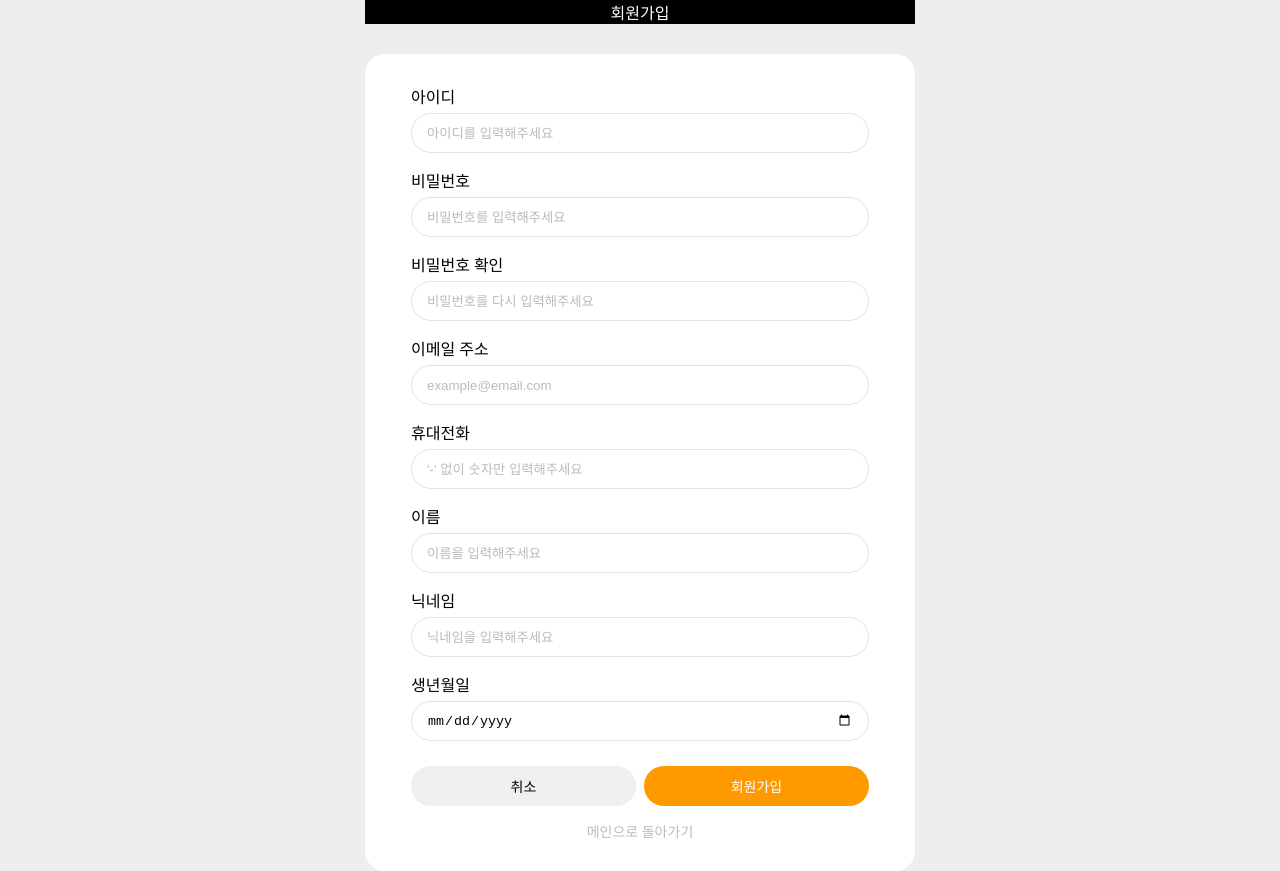
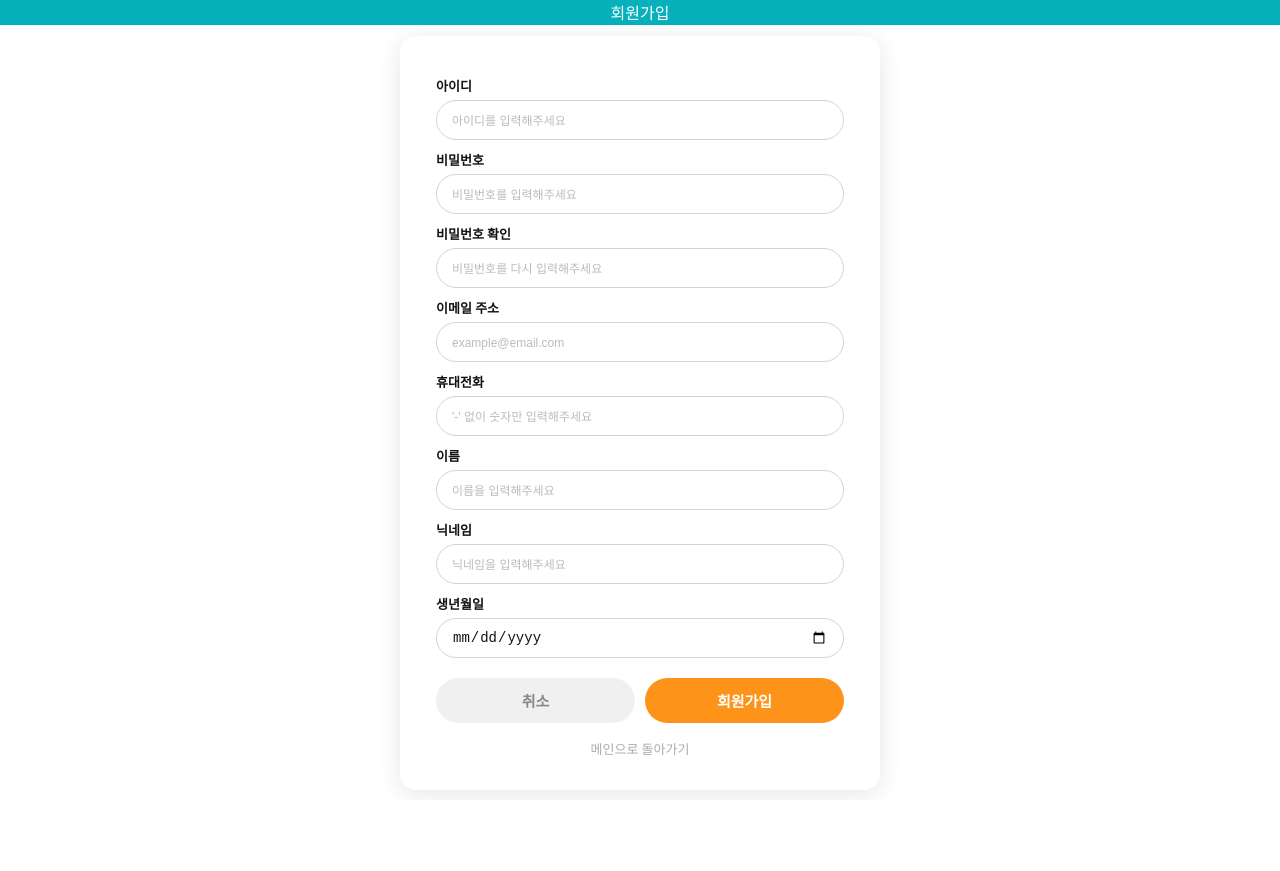
Before and after one commit to ilegood/hlml-client, a React (Vite) app: page /register in a window 1280 px wide. After the commit the page ends 800 px from the top, so only its background shows below. Built offline with nearby package versions, Linux system fonts and the light colour scheme.

Commit message:
register page update

```diff
--- a/src/Components/Layout.jsx
+++ b/src/Components/Layout.jsx
@@ -1,9 +1,11 @@
 import { Outlet } from "react-router";
+import Header from "./Header";
 
 const Layout = () => {
   return (
     <div className="page-shell">
       <main className="page-content">
+        <Header />
         {/* Outlet 자리에 현재 경로에 element 페이지 컴포넌트가 들어감 */}
         <Outlet />
       </main>
--- a/src/Pages/MainPage.jsx
+++ b/src/Pages/MainPage.jsx
@@ -1,4 +1,5 @@
 import { useState, useEffect } from "react";
+import { Link } from "react-router-dom";
 
 const MainPage = () => {
   {
@@ -25,6 +26,8 @@ const MainPage = () => {
   return (
     <>
       <h1>우와웅</h1>
+      <Link to="/register">회원가입</Link>
+      <Link to="/login">로그인</Link>
     </>
   );
 };
--- a/src/Pages/RegisterPage.css
+++ b/src/Pages/RegisterPage.css
@@ -1,99 +1,111 @@
-* {
-  padding: 0;
-  margin: 0;
-  box-sizing: border-box;
+@import "../styles.css";
+
+body {
+  background-color: var(--color-bg);
 }
 
-body {
+.section {
   display: flex;
-  flex-direction: column;
+  justify-content: center;
   align-items: center;
-  background-color: #eee;
-}
-
-.header {
-  background-color: black;
-  color: white;
-  width: 100%;
-  text-align: center;
+  height: calc(100vh - 25px);
 }
 
 .container {
-  margin-top: 30px;
-  padding: 30px;
-  background-color: white;
-  width: 550px;
-  border-radius: 20px;
+  display: flex;
+  flex-direction: column;
+  width: 480px;
+  background-color: var(--color-bg);
+  border-radius: 16px;
+  padding: 40px 36px 32px;
+  box-shadow: 0 4px 24px rgba(0, 0, 0, 0.1);
 }
 
-form {
+label {
   display: flex;
   flex-direction: column;
-  gap: 15px;
-}
-
-form label {
-  display: flex;
-  flex-direction: column;
-  gap: 5px;
-  padding: 0 16px;
+  font-size: 13px;
+  font-weight: 600;
+  color: var(--color-text);
+  margin-bottom: 10px;
 }
 
 input {
-  border: 1px solid #e2e2e2;
+  background-color: var(--color-bg);
+  border: 1.5px solid #d3d3d3;
+  width: 100%;
+  height: 40px;
   border-radius: 50px;
-  height: 40px;
-  padding: 15px;
-  transition: 0.2s ease;
+  padding: 0 15px;
+  margin-top: 5px;
+  font-size: 14px;
+  color: var(--color-text);
+  outline: none;
+  transition:
+    border-color 0.2s,
+    background-color 0.2s;
+}
+
+input::placeholder {
+  color: #bbb;
+  font-size: 12px;
 }
 
 input:focus {
-  outline: none;
-  border: 1px solid #ff9900;
-}
-
-input::placeholder {
-  color: #bbbbbb;
+  border-color: var(--color-active);
+  background-color: #fff8f2;
 }
 
 .button-wrap {
   display: flex;
-  gap: 8px;
-  padding: 0 16px;
+  gap: 10px;
   margin-top: 10px;
 }
 
-.button-wrap button {
+.btn-cancel,
+.btn-submit {
   flex: 1;
-  height: 40px;
+  height: 45px;
+  border-radius: 50px;
   border: none;
-  border-radius: 50px;
-  font-size: 14px;
+  font-size: 15px;
+  font-weight: 600;
   cursor: pointer;
-  transition: 0.2s ease;
+  transition:
+    opacity 0.2s,
+    transform 0.1s;
 }
 
-.button-wrap button[type="button"] {
-  background-color: #eee;
+.btn-cancel {
+  background-color: #f0f0f0;
   color: #888;
 }
 
-.button-wrap button[type="button"]:hover {
-  background-color: #ddd;
-}
-
-.button-wrap button[type="submit"] {
-  background-color: #ff9900;
+.btn-submit {
+  background-color: var(--color-active);
   color: white;
 }
 
-.button-wrap button[type="submit"]:hover {
-  background-color: #e68a00;
+.btn-cancel:hover,
+.btn-submit:hover {
+  opacity: 0.85;
 }
 
-a {
+.btn-cancel:active,
+.btn-submit:active {
+  transform: scale(0.98);
+}
+
+.back-link {
+  display: block;
   text-align: center;
-  font-size: 14px;
+  margin-top: 16px;
+  font-size: 13px;
+  color: #aaa;
   text-decoration: none;
-  color: #bbb;
+  transition: color 0.2s;
 }
+
+.back-link:hover {
+  color: var(--color-active);
+}
--- a/src/Pages/RegisterPage.jsx
+++ b/src/Pages/RegisterPage.jsx
@@ -1,21 +1,25 @@
-// import { useState } from "react";
+import { Link } from "react-router-dom";
 import "./RegisterPage.css";
 
 const RegisterPage = () => {
   return (
     <>
-      <div class="header">회원가입</div>
-      <div class="container">
-        <form action="">
+      <div className="section">
+        <form>
+          <div className="container">
             <label>
               아이디
-            <input type="text" class="id" placeholder="아이디를 입력해주세요" />
+              <input
+                type="text"
+                className="id"
+                placeholder="아이디를 입력해주세요"
+              />
             </label>
             <label>
               비밀번호
               <input
                 type="password"
-              class="pw"
+                className="pw"
                 placeholder="비밀번호를 입력해주세요"
               />
             </label>
@@ -23,19 +27,23 @@ const RegisterPage = () => {
               비밀번호 확인
               <input
                 type="password"
-              class="pw_check"
+                className="pw_check"
                 placeholder="비밀번호를 다시 입력해주세요"
               />
             </label>
             <label>
               이메일 주소
-            <input type="email" class="email" placeholder="example@email.com" />
+              <input
+                type="email"
+                className="email"
+                placeholder="example@email.com"
+              />
             </label>
             <label>
               휴대전화
               <input
-              type="number"
-              class="tel"
+                type="tel"
+                className="tel"
                 placeholder="'-' 없이 숫자만 입력해주세요"
               />
             </label>
@@ -43,7 +51,7 @@ const RegisterPage = () => {
               이름
               <input
                 type="text"
-              class="user_name"
+                className="user_name"
                 placeholder="이름을 입력해주세요"
               />
             </label>
@@ -51,19 +59,27 @@ const RegisterPage = () => {
               닉네임
               <input
                 type="text"
-              class="nickname"
+                className="nickname"
                 placeholder="닉네임을 입력해주세요"
               />
             </label>
             <label>
               생년월일
-            <input type="date" class="birth" />
+              <input type="date" className="birth" />
             </label>
-          <div class="button-wrap">
-            <button type="reset">취소</button>
-            <button type="submit">회원가입</button>
+
+            <div className="button-wrap">
+              <button type="reset" className="btn-cancel">
+                취소
+              </button>
+              <button type="submit" className="btn-submit">
+                회원가입
+              </button>
             </div>
-          <a href="#">메인으로 돌아가기</a>
+            <Link to="/" className="back-link">
+              메인으로 돌아가기
+            </Link>
+          </div>
         </form>
       </div>
     </>
--- /dev/null
+++ b/src/components/Header.css
@@ -0,0 +1,10 @@
+@import "../styles.css";
+.header {
+  display: flex;
+  justify-content: center;
+
+  width: 100%;
+  height: 25px;
+  background-color: var(--color-deactive);
+  color: white;
+}
--- /dev/null
+++ b/src/components/Header.jsx
@@ -0,0 +1,12 @@
+// import { Link } from "react-router-dom";
+import "./Header.css";
+
+const Header = () => {
+  return (
+    <>
+      <div className="header">회원가입</div>
+    </>
+  );
+};
+
+export default Header;
--- /dev/null
+++ b/src/pages/LoginPage.jsx
@@ -0,0 +1,5 @@
+const LoginPage = () => {
+  return <>로그인</>;
+};
+
+export default LoginPage;
--- a/src/styles.css
+++ b/src/styles.css
@@ -1,6 +1,12 @@
+* {
+  box-sizing: border-box;
+  padding: 0;
+  margin: 0;
+}
+
 :root {
   --color-active: #fd9319;
   --color-deactive: #07b1bc;
-  --color-white: white;
-  --color-black: #121212;
+  --color-bg: white;
+  --color-text: #121212;
 }
```
Also changed, not shown: src/App.jsx (deleted, +0 -43 lines), src/router.jsx (+5 -3 lines). Lines whose indentation alone changed are shown as unchanged.
